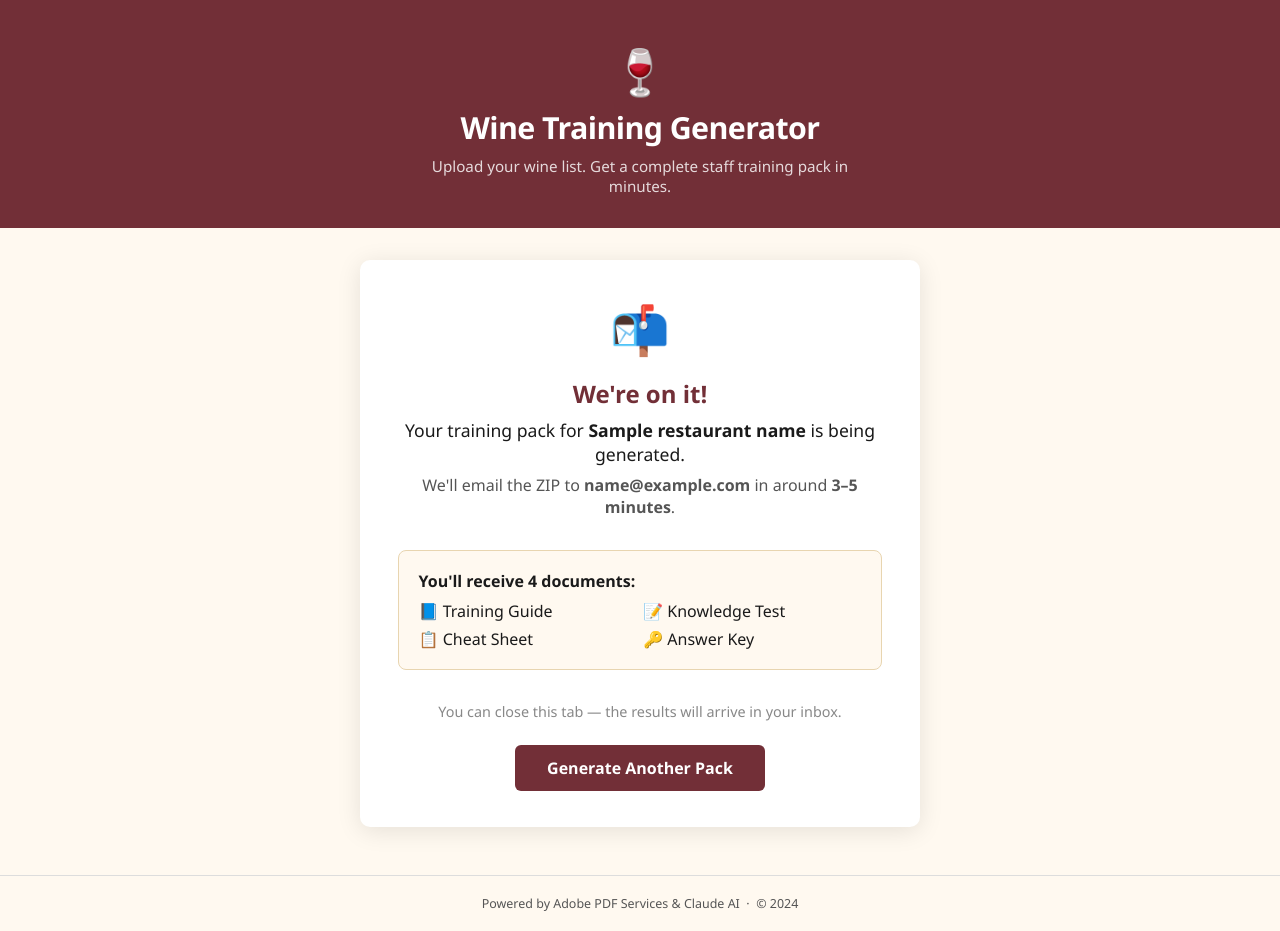
After one commit to rom2o/SavvySipping, a Flask app: template wine_trainer/templates/processing.html in a window 1280 px wide. The commit adds this page. Run offline with Flask 3, Linux system fonts and the light colour scheme; the template is opened without the code that fills it: most values are stand-ins (such as "Sample title", 1, 10 or a date in 2020).

Commit message:
Add async email delivery via SendGrid — no more waiting in browser

```diff
--- a/requirements.txt
+++ b/requirements.txt
@@ -5,3 +5,4 @@ reportlab>=4.0.0
 python-dotenv>=1.0.0
 Pillow>=10.0.0
 gunicorn
+sendgrid
--- a/wine_trainer/app.py
+++ b/wine_trainer/app.py
@@ -5,29 +5,25 @@ Flask web application for the Wine Training Generator.
 
 Routes:
   GET  /            → Upload form
-  POST /process     → Run pipeline, return ZIP of 4 PDFs
+  POST /process     → Start background pipeline, return confirmation page
   GET  /health      → Simple health check
 
-Run locally:
-  python app.py
-
 Deploy to production (Gunicorn):
-  gunicorn app:app --workers 2 --timeout 300
+  gunicorn app:app --workers 1 --timeout 1020
 """
 
 import os
+import re
 import uuid
+import base64
 import shutil
 import logging
 import zipfile
-import tempfile
+import threading
 from pathlib import Path
 from datetime import datetime
 
-from flask import (
-    Flask, request, render_template,
-    send_file, jsonify, redirect, url_for, flash
-)
+from flask import Flask, request, render_template, jsonify
 from dotenv import load_dotenv
 
 from pipeline.adobe_extractor import extract_wine_list
@@ -46,22 +42,162 @@ app = Flask(__name__)
 app.secret_key = os.environ.get("FLASK_SECRET_KEY", "dev-secret-change-in-prod")
 app.config["MAX_CONTENT_LENGTH"] = 50 * 1024 * 1024  # 50 MB hard limit
 
-# ─── Startup diagnostics ──────────────────────────────────────────────────────
+# ─── Startup diagnostics ─────────────────────────────────────────────────────
 logger.info("=== SavvySipping startup ===")
-logger.info(f"ANTHROPIC_API_KEY set: {bool(os.environ.get('ANTHROPIC_API_KEY'))}")
-logger.info(f"ADOBE_CLIENT_ID set:   {bool(os.environ.get('ADOBE_CLIENT_ID'))}")
+logger.info(f"ANTHROPIC_API_KEY set:   {bool(os.environ.get('ANTHROPIC_API_KEY'))}")
+logger.info(f"ADOBE_CLIENT_ID set:     {bool(os.environ.get('ADOBE_CLIENT_ID'))}")
 logger.info(f"ADOBE_CLIENT_SECRET set: {bool(os.environ.get('ADOBE_CLIENT_SECRET'))}")
-logger.info(f"FLASK_SECRET_KEY set:  {bool(os.environ.get('FLASK_SECRET_KEY'))}")
+logger.info(f"SENDGRID_API_KEY set:    {bool(os.environ.get('SENDGRID_API_KEY'))}")
+logger.info(f"FROM_EMAIL:              {os.environ.get('FROM_EMAIL', '(not set)')}")
 logger.info(f"PORT: {os.environ.get('PORT', '(not set, using 5001)')}")
 
-# ─── Config ───────────────────────────────────────────────────────────────────
+# ─── Config ──────────────────────────────────────────────────────────────────
 UPLOAD_FOLDER    = Path("uploads")
 GENERATED_FOLDER = Path("generated")
 ALLOWED_EXT      = {"pdf"}
-MAX_FILE_MB      = 50
 
 UPLOAD_FOLDER.mkdir(exist_ok=True)
 GENERATED_FOLDER.mkdir(exist_ok=True)
+
+
+# ─────────────────────────────────────────────────────────────────────────────
+# Background pipeline
+# ─────────────────────────────────────────────────────────────────────────────
+
+def _run_pipeline(job_id, pdf_path, job_dir, restaurant_name,
+                  cuisine_style, staff_description, to_email):
+    """Run the full pipeline in a background thread and email the result."""
+    zip_path = None
+    try:
+        credentials_path = os.environ.get(
+            "ADOBE_CREDENTIALS_PATH", "pdfservices-api-credentials.json"
+        )
+
+        logger.info(f"[{job_id}] Step 1/3 – Adobe PDF extraction...")
+        wine_list_text = extract_wine_list(str(pdf_path), credentials_path)
+        logger.info(f"[{job_id}] Extracted {len(wine_list_text):,} characters.")
+
+        logger.info(f"[{job_id}] Step 2/3 – Claude analysis...")
+        content = analyze_wine_list(
+            wine_list_text    = wine_list_text,
+            restaurant_name   = restaurant_name,
+            cuisine_style     = cuisine_style or "Contemporary",
+            staff_description = staff_description or "Mixed experience levels",
+        )
+
+        logger.info(f"[{job_id}] Step 3/3 – Generating PDFs...")
+        pdf_paths = generate_all_pdfs(
+            content         = content,
+            restaurant_name = restaurant_name,
+            output_dir      = str(job_dir),
+        )
+
+        zip_path = GENERATED_FOLDER / f"{job_id}_training_pack.zip"
+        with zipfile.ZipFile(str(zip_path), "w", zipfile.ZIP_DEFLATED) as zf:
+            for _, path in pdf_paths.items():
+                zf.write(path, arcname=Path(path).name)
+
+        logger.info(f"[{job_id}] ZIP ready — sending email to {to_email}...")
+        _send_email(to_email, restaurant_name, zip_path)
+        logger.info(f"[{job_id}] Email sent. Done.")
+
+    except Exception as e:
+        logger.exception(f"[{job_id}] Pipeline failed: {e}")
+        _send_failure_email(to_email, restaurant_name)
+
+    finally:
+        if Path(pdf_path).exists():
+            Path(pdf_path).unlink()
+        if job_dir.exists():
+            shutil.rmtree(str(job_dir), ignore_errors=True)
+        if zip_path and Path(zip_path).exists():
+            Path(zip_path).unlink()
+
+
+# ─────────────────────────────────────────────────────────────────────────────
+# Email helpers
+# ─────────────────────────────────────────────────────────────────────────────
+
+def _send_email(to_email, restaurant_name, zip_path):
+    import sendgrid
+    from sendgrid.helpers.mail import (
+        Mail, Attachment, FileContent, FileName, FileType, Disposition
+    )
+
+    sg_key  = os.environ.get("SENDGRID_API_KEY")
+    from_email = os.environ.get("FROM_EMAIL", "noreply@savvysipping.com")
+
+    if not sg_key:
+        logger.error("SENDGRID_API_KEY not set — cannot send email.")
+        return
+
+    with open(zip_path, "rb") as f:
+        encoded = base64.b64encode(f.read()).decode()
+
+    safe = re.sub(r"[^\w\-]", "_", restaurant_name).strip("_")
+
+    message = Mail(
+        from_email=from_email,
+        to_emails=to_email,
+        subject=f"Your Wine Training Pack — {restaurant_name}",
+        html_content=f"""
+        <div style="font-family:sans-serif;max-width:600px;margin:auto;">
+          <h2 style="color:#722F37;">🍷 Your Wine Training Pack is Ready!</h2>
+          <p>Hi there,</p>
+          <p>Your wine training pack for <strong>{restaurant_name}</strong>
+             is attached to this email.</p>
+          <p>The ZIP contains 4 documents:</p>
+          <ul>
+            <li>📘 Training Guide</li>
+            <li>📝 Knowledge Test</li>
+            <li>📋 Cheat Sheet</li>
+            <li>🔑 Answer Key</li>
+          </ul>
+          <p style="color:#888;font-size:12px;">Powered by SavvySipping</p>
+        </div>
+        """,
+    )
+
+    attachment = Attachment(
+        FileContent(encoded),
+        FileName(f"{safe}_Wine_Training_Pack.zip"),
+        FileType("application/zip"),
+        Disposition("attachment"),
+    )
+    message.attachment = attachment
+
+    sg = sendgrid.SendGridAPIClient(api_key=sg_key)
+    sg.send(message)
+
+
+def _send_failure_email(to_email, restaurant_name):
+    try:
+        import sendgrid
+        from sendgrid.helpers.mail import Mail
+
+        sg_key     = os.environ.get("SENDGRID_API_KEY")
+        from_email = os.environ.get("FROM_EMAIL", "noreply@savvysipping.com")
+        if not sg_key:
+            return
+
+        message = Mail(
+            from_email=from_email,
+            to_emails=to_email,
+            subject=f"Issue with your Wine Training Pack — {restaurant_name}",
+            html_content=f"""
+            <div style="font-family:sans-serif;max-width:600px;margin:auto;">
+              <h2 style="color:#722F37;">Something went wrong</h2>
+              <p>We ran into an issue generating the training pack for
+                 <strong>{restaurant_name}</strong>.</p>
+              <p>Please try again or contact support.</p>
+              <p style="color:#888;font-size:12px;">Powered by SavvySipping</p>
+            </div>
+            """,
+        )
+        sg = sendgrid.SendGridAPIClient(api_key=sg_key)
+        sg.send(message)
+    except Exception:
+        pass
 
 
 # ─────────────────────────────────────────────────────────────────────────────
@@ -75,93 +211,45 @@ def index():
 
 @app.route("/process", methods=["POST"])
 def process():
-    """
-    Main pipeline endpoint.
-    Accepts multipart form with:
-      - wine_list       : PDF file
-      - restaurant_name : str
-      - cuisine_style   : str
-      - staff_description: str
-
-    Returns a ZIP file containing the 4 training PDFs.
-    """
-    # ── Validate form inputs ──────────────────────────────────────────────
     restaurant_name   = request.form.get("restaurant_name", "").strip()
     cuisine_style     = request.form.get("cuisine_style", "").strip()
     staff_description = request.form.get("staff_description", "").strip()
+    email             = request.form.get("email", "").strip()
     wine_pdf          = request.files.get("wine_list")
 
     if not restaurant_name:
         return _error("Please enter the restaurant name.", 400)
+    if not email or "@" not in email:
+        return _error("Please enter a valid email address.", 400)
     if not wine_pdf or wine_pdf.filename == "":
         return _error("Please upload a wine list PDF.", 400)
     if not _allowed_file(wine_pdf.filename):
         return _error("Only PDF files are accepted.", 400)
 
-    # ── Save uploaded PDF ─────────────────────────────────────────────────
-    job_id   = uuid.uuid4().hex[:10]
-    job_dir  = GENERATED_FOLDER / job_id
+    job_id  = uuid.uuid4().hex[:10]
+    job_dir = GENERATED_FOLDER / job_id
     job_dir.mkdir(parents=True)
 
     pdf_path = UPLOAD_FOLDER / f"{job_id}_wine_list.pdf"
     wine_pdf.save(str(pdf_path))
-    logger.info(f"[{job_id}] Saved PDF: {pdf_path.name}  ({pdf_path.stat().st_size // 1024} KB)")
+    logger.info(
+        f"[{job_id}] Saved PDF: {pdf_path.name}  "
+        f"({pdf_path.stat().st_size // 1024} KB) → {email}"
+    )
 
-    try:
-        # ── Step 1: Adobe PDF Extract ──────────────────────────────────────
-        logger.info(f"[{job_id}] Step 1/3 – Adobe PDF extraction...")
-        credentials_path = os.environ.get("ADOBE_CREDENTIALS_PATH", "pdfservices-api-credentials.json")
-        wine_list_text = extract_wine_list(str(pdf_path), credentials_path)
-        logger.info(f"[{job_id}] Extracted {len(wine_list_text):,} characters.")
+    thread = threading.Thread(
+        target=_run_pipeline,
+        args=(job_id, pdf_path, job_dir, restaurant_name,
+              cuisine_style, staff_description, email),
+        daemon=True,
+    )
+    thread.start()
 
-        # ── Step 2: Claude Analysis ────────────────────────────────────────
-        logger.info(f"[{job_id}] Step 2/3 – Claude analysis (3 API calls)...")
-        content = analyze_wine_list(
-            wine_list_text   = wine_list_text,
-            restaurant_name  = restaurant_name,
-            cuisine_style    = cuisine_style or "Contemporary",
-            staff_description= staff_description or "Mixed experience levels",
-        )
-
-        # ── Step 3: Generate 4 PDFs ────────────────────────────────────────
-        logger.info(f"[{job_id}] Step 3/3 – Generating PDFs...")
-        pdf_paths = generate_all_pdfs(
-            content         = content,
-            restaurant_name = restaurant_name,
-            output_dir      = str(job_dir),
-        )
-
-        # ── Bundle into ZIP ────────────────────────────────────────────────
-        zip_path = GENERATED_FOLDER / f"{job_id}_training_pack.zip"
-        with zipfile.ZipFile(str(zip_path), "w", zipfile.ZIP_DEFLATED) as zf:
-            for doc_type, path in pdf_paths.items():
-                zf.write(path, arcname=Path(path).name)
-
-        logger.info(f"[{job_id}] Done. ZIP: {zip_path.name}")
-
-        # ── Return ZIP to browser ─────────────────────────────────────────
-        safe = _safe_name(restaurant_name)
-        download_name = f"{safe}_Wine_Training_Pack.zip"
-
-        return send_file(
-            str(zip_path),
-            as_attachment=True,
-            download_name=download_name,
-            mimetype="application/zip",
-        )
-
-    except Exception as e:
-        logger.exception(f"[{job_id}] Pipeline failed: {e}")
-        return _error(
-            f"Something went wrong during processing: {str(e)}\n"
-            "Please check your API credentials and try again.",
-            500,
-        )
-
-    finally:
-        # Cleanup uploaded PDF (keep generated ZIP for audit trail)
-        if pdf_path.exists():
-            pdf_path.unlink()
+    return render_template(
+        "processing.html",
+        email=email,
+        restaurant_name=restaurant_name,
+    )
 
 
 @app.route("/health")
@@ -177,13 +265,7 @@ def _allowed_file(filename: str) -> bool:
     return "." in filename and filename.rsplit(".", 1)[1].lower() in ALLOWED_EXT
 
 
-def _safe_name(name: str) -> str:
-    import re
-    return re.sub(r"[^\w\-]", "_", name).strip("_")
-
-
 def _error(message: str, status: int = 400):
-    """Return JSON error for API clients, HTML for browsers."""
     if request.accept_mimetypes.accept_json:
         return jsonify({"error": message}), status
     return render_template("upload.html", error=message), status
@@ -195,5 +277,5 @@ def _error(message: str, status: int = 400):
 
 if __name__ == "__main__":
     debug = os.environ.get("FLASK_DEBUG", "False").lower() == "true"
-    port = int(os.environ.get("PORT", 5001))
+    port  = int(os.environ.get("PORT", 5001))
     app.run(host="0.0.0.0", port=port, debug=debug)
--- a/wine_trainer/requirements.txt
+++ b/wine_trainer/requirements.txt
@@ -5,3 +5,4 @@ reportlab>=4.0.0
 python-dotenv>=1.0.0
 Pillow>=10.0.0
 gunicorn
+sendgrid
--- /dev/null
+++ b/wine_trainer/templates/processing.html
@@ -0,0 +1,56 @@
+<!DOCTYPE html>
+<html lang="en">
+<head>
+  <meta charset="UTF-8" />
+  <meta name="viewport" content="width=device-width, initial-scale=1.0" />
+  <title>Generating your Training Pack — SavvySipping</title>
+  <link rel="stylesheet" href="/static/style.css" />
+</head>
+<body>
+
+  <header>
+    <div class="logo">🍷</div>
+    <h1>Wine Training Generator</h1>
+    <p class="tagline">Upload your wine list. Get a complete staff training pack in minutes.</p>
+  </header>
+
+  <main>
+    <div class="card" style="text-align:center;">
+
+      <div style="font-size:3rem;margin-bottom:1rem;">📬</div>
+
+      <h2 style="color:#722F37;margin-bottom:0.5rem;">We're on it!</h2>
+      <p style="font-size:1.1rem;margin-bottom:0.5rem;">
+        Your training pack for <strong>{{ restaurant_name }}</strong> is being generated.
+      </p>
+      <p style="color:#555;margin-bottom:2rem;">
+        We'll email the ZIP to <strong>{{ email }}</strong> in around <strong>3–5 minutes</strong>.
+      </p>
+
+      <div style="background:#fff9f0;border:1px solid #e8d5b0;border-radius:8px;padding:1.2rem;margin-bottom:2rem;text-align:left;">
+        <p style="font-weight:600;margin-bottom:0.5rem;">You'll receive 4 documents:</p>
+        <div style="display:grid;grid-template-columns:1fr 1fr;gap:0.4rem;">
+          <span>📘 Training Guide</span>
+          <span>📝 Knowledge Test</span>
+          <span>📋 Cheat Sheet</span>
+          <span>🔑 Answer Key</span>
+        </div>
+      </div>
+
+      <p style="color:#888;font-size:0.9rem;margin-bottom:1.5rem;">
+        You can close this tab — the results will arrive in your inbox.
+      </p>
+
+      <a href="/" style="display:inline-block;background:#722F37;color:#fff;padding:0.75rem 2rem;border-radius:6px;text-decoration:none;font-weight:600;">
+        Generate Another Pack
+      </a>
+
+    </div>
+  </main>
+
+  <footer>
+    <p>Powered by Adobe PDF Services &amp; Claude AI&nbsp;&nbsp;·&nbsp;&nbsp;© 2024</p>
+  </footer>
+
+</body>
+</html>
```
Also changed, not shown: wine_trainer/templates/upload.html (+14 -0 lines).
